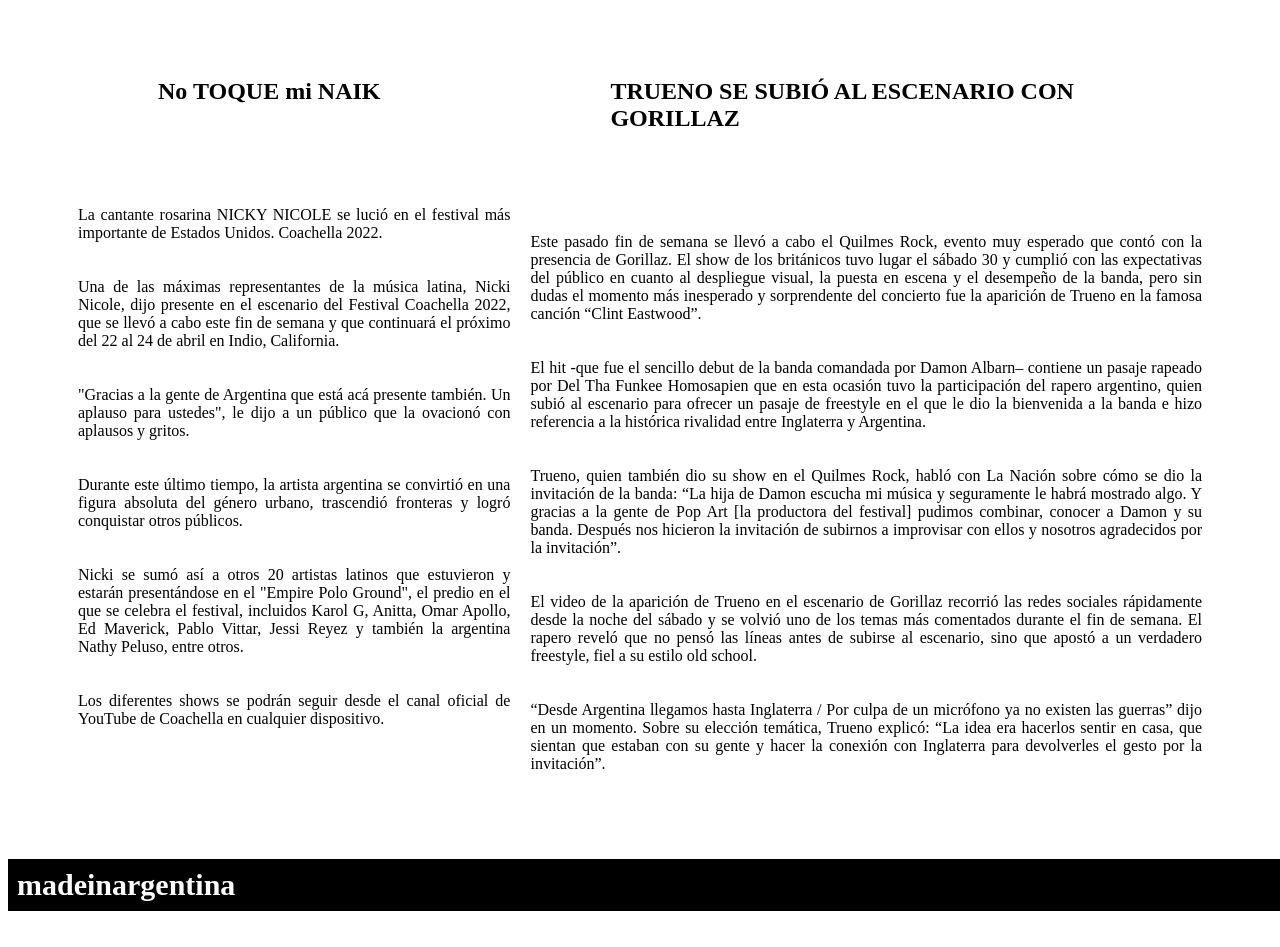
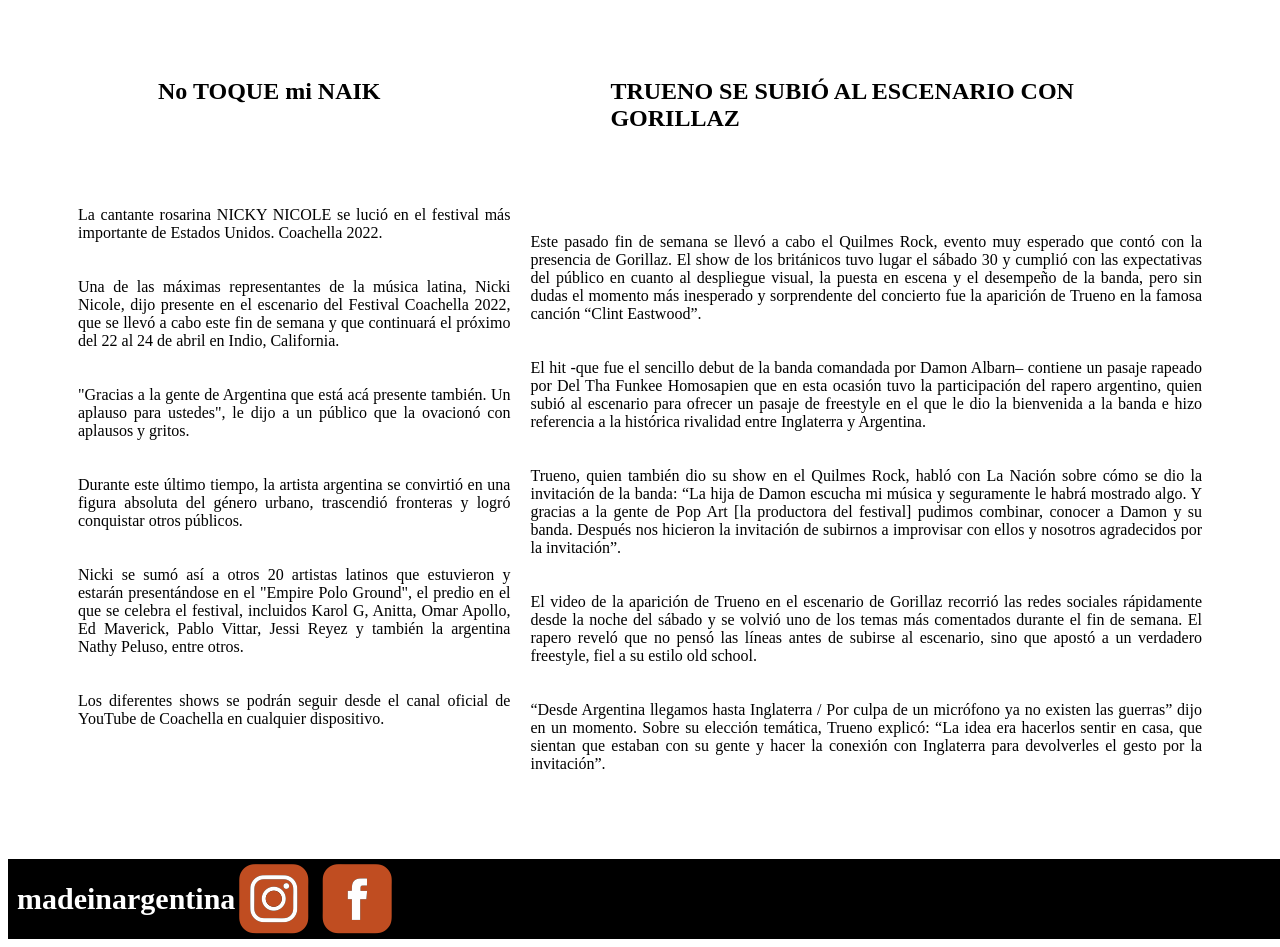
Before and after one commit to henryMelchior/TPE-tio, a plain HTML site: page noticias.html in a window 1280 px wide. Shown: the part 2119-3066 px from the top of the page. Before the commit the page ends 3038 px from the top, so only its background shows below. Drawn offline with Linux system fonts and the light colour scheme.

Commit message:
añadi imagen redes en footer

```diff
--- a/noticias.html
+++ b/noticias.html
@@ -152,6 +152,7 @@
         <div class="redes">
           <i class="fa-solid fa-hashtag"></i>
           <h2><a id="REDES"></a> madeinargentina</h2>
+          <img src="image/redes.png">
         </div>
       </footer>
 
```
Also changed, not shown: navegador.html (+1 -0 lines), pagsuscriptores.html (+1 -0 lines), ranking.html (+1 -0 lines), recitales.html (+1 -0 lines).
